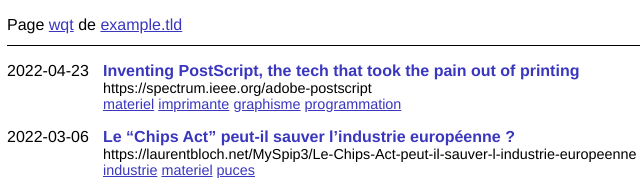
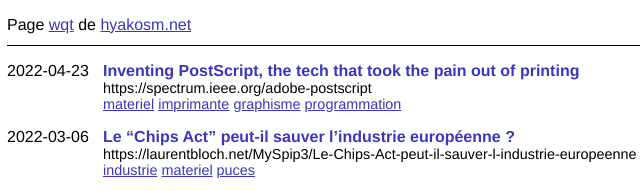
Before and after one commit to mayafri/wqt, a plain HTML site: page index.html in a window 1280 px wide. Shown: the top 191 px of the page, 233-873 px from the left. Drawn offline with Linux system fonts and the light colour scheme.

Commit message:
Update index.html

```diff
--- a/index.html
+++ b/index.html
@@ -16,7 +16,7 @@
 				<!-- page -->
 				<!-- for -->
 				de
-				<a href="/">example.tld</a>
+				<a href="https://hyakosm.net">hyakosm.net</a>
 			</h1>
 		</header>
 
```
